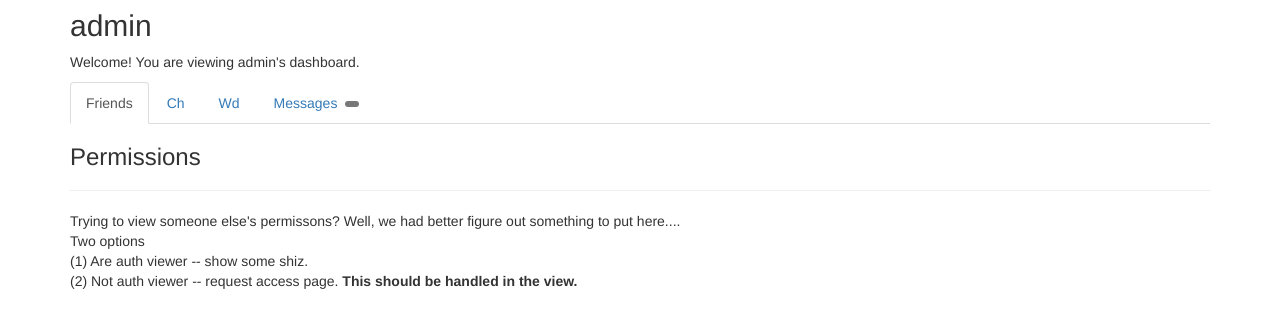
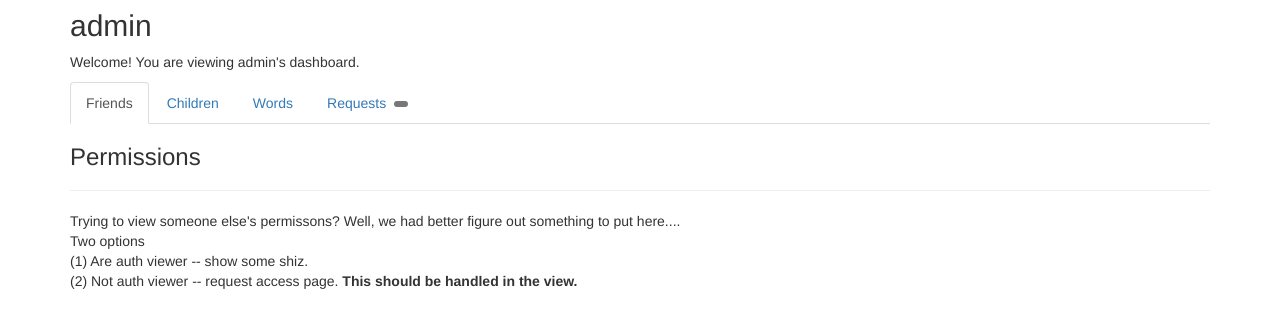
Before and after one commit to cstin854/littlevox, a Django app: page /outline/user/admin/ in a window 1280 px wide. Shown: the part 51-379 px from the top of the page. Run offline with Django 3.2, Linux system fonts and the light colour scheme; data comes from the database, SQL or seed files in the repository; both versions use the stored data as it was after the commit; some libraries are stand-ins or nearby versions.

Commit message:
Fixed an error where the users wouldn't display at the user page because there were fewer than 12. Also fixed a little bit of wordage on the user dashboard.

```diff
--- a/littlevox/outline/templates/outline/dashboard.html
+++ b/littlevox/outline/templates/outline/dashboard.html
@@ -8,11 +8,11 @@
 
     <ul class="nav nav-tabs">
         <li class="active"><a data-toggle="tab" href="#home">Friends</a></li>
-        <li><a data-toggle="tab" href="#menu1">Ch</a></li>
-        <li><a data-toggle="tab" href="#menu2">Wd</a></li>
+        <li><a data-toggle="tab" href="#menu1">Children</a></li>
+        <li><a data-toggle="tab" href="#menu2">Words</a></li>
         <li>
             <a data-toggle="tab" href="#messages">
-                Messages&nbsp;
+                Requests&nbsp;
                 <span class="badge">
                     {% if number_of_messages %}
                     {{ number_of_messages }}
@@ -38,9 +38,8 @@
 
 
         <div id="menu2" class="tab-pane fade">
-            <h3>Menu 2</h3>
-            <p>Sed ut perspiciatis unde omnis iste natus error sit voluptatem accusantium doloremque laudantium, totam
-                rem aperiam.</p>
+            <h3>Children</h3>
+            <p>Should include a children snippet here.</p>
         </div>
 
 
--- a/littlevox/outline/views.py
+++ b/littlevox/outline/views.py
@@ -218,8 +218,10 @@ def users(request):
 
     # If landing on the page with GET method
     if not request.POST:
-
-        folks = sample(list(User.objects.all()), 12)  # Getting a sample of User objects
+        all_users = list(User.objects.all())
+        number_of_users = len(all_users)
+        sample_size = min(12, number_of_users)
+        folks = sample(all_users, sample_size)  # Getting a sample of User objects
         user_items = []  # Initializing an empty list to all ItemListObject representations of Users.
         for folk in folks:
             user_items.append(user_to_itemlist_item(folk, viewer=request.user.username))
```
Also changed, not shown: littlevox/db.sqlite3.
